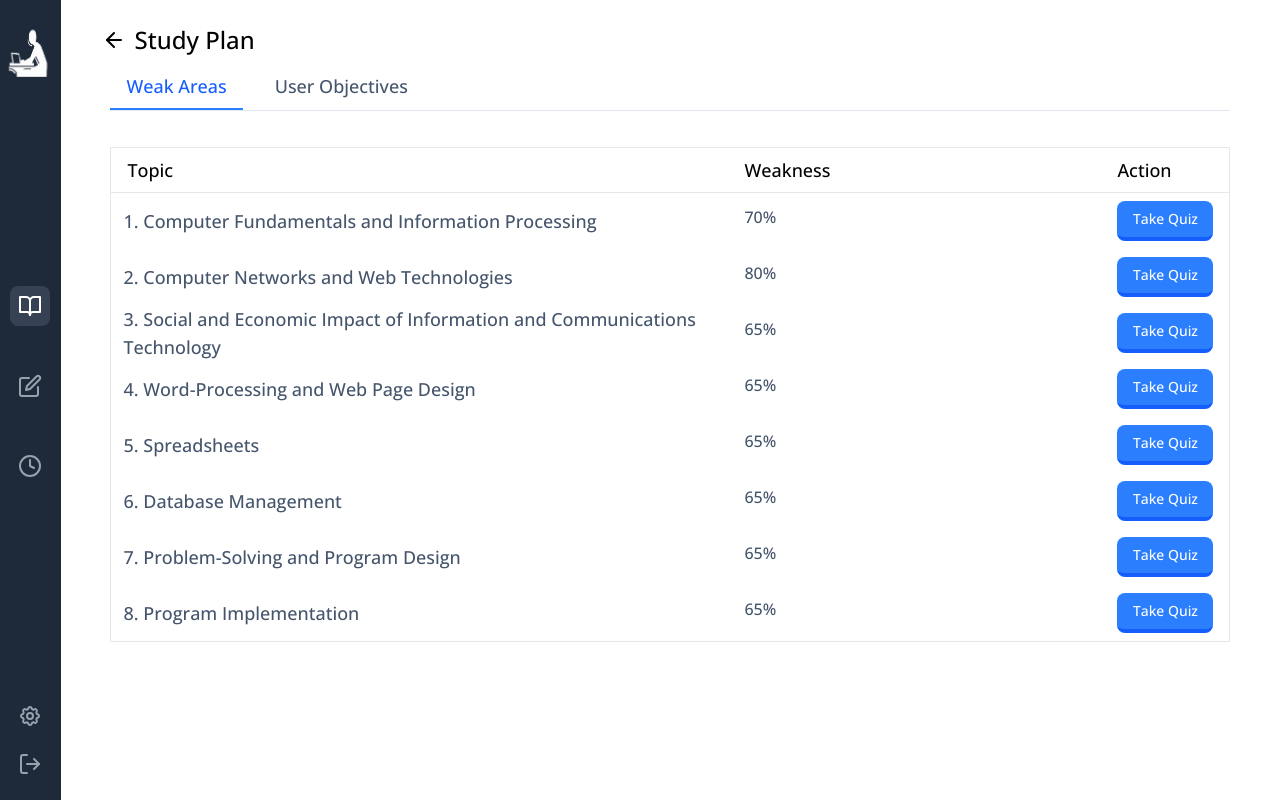
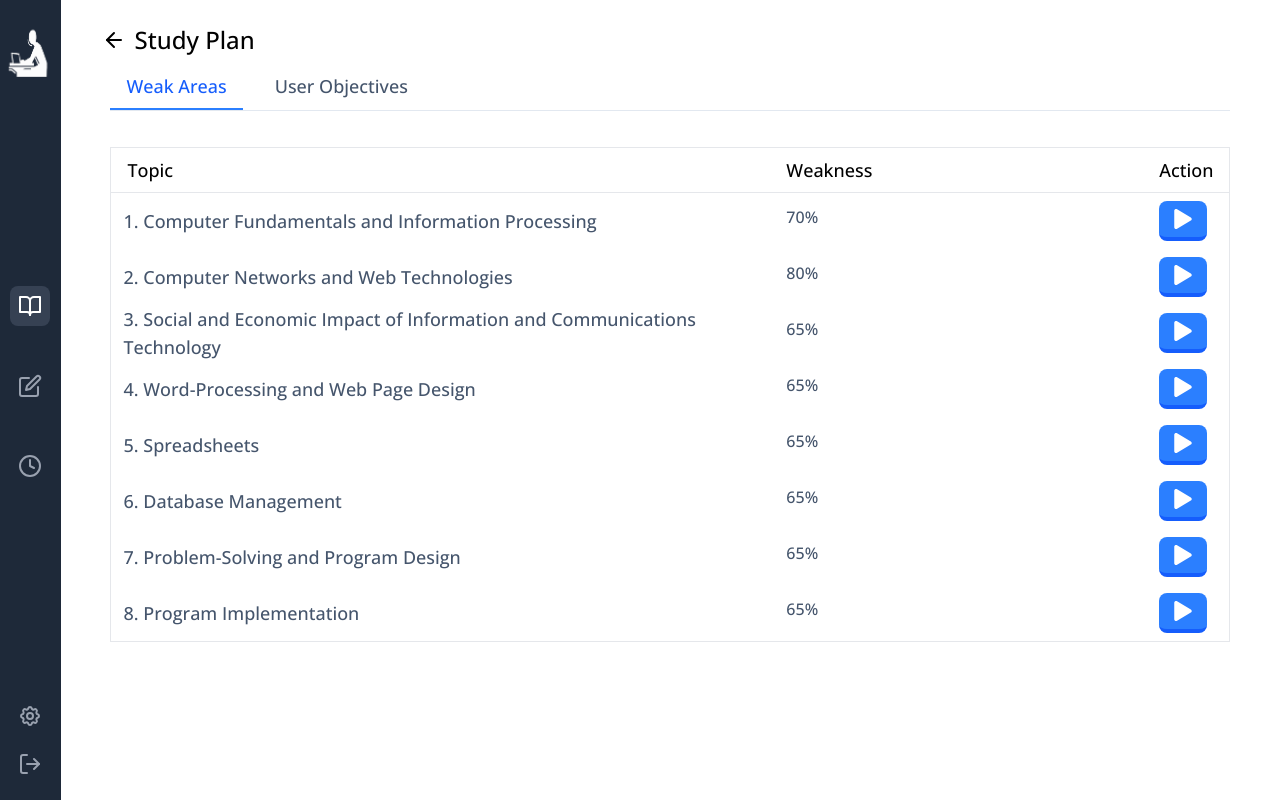
Before and after one commit to JamarTG/capstone, a React (Vite) app in the folder frontend/: page / in a window 1280 px wide. Built offline with nearby package versions, Linux system fonts and the light colour scheme.

Commit message:
Add Size to Buttons

```diff
--- a/frontend/src/components/ui/button.tsx
+++ b/frontend/src/components/ui/button.tsx
@@ -6,17 +6,19 @@ interface ButtonProps {
   variant: "primary" | "secondary";
   className?: string;
   type?: "submit" | "reset" | "button" | undefined;
+  size?: "sm" | "md" | "lg";
 }
 
-const Button: React.FC<ButtonProps> = ({ children, variant, onClick, className = "", type = undefined }) => {
+const Button: React.FC<ButtonProps> = ({ children, variant, onClick, className = "", type = undefined, size = "md" }) => {
   const baseClasses =
-    "w-24 h-10 flex justify-center items-center gap-1 cursor-pointer transition-all text-sm px-2 py-2 rounded-lg border-b-[4px] hover:brightness-110 hover:-translate-y-[1px] hover:border-b-[6px] active:border-b-[2px] active:brightness-90 active:translate-y-[2px]";
+    "flex justify-center items-center gap-1 cursor-pointer transition-all text-lg px-2 py-2 rounded-lg border-b-[4px] hover:brightness-110 hover:-translate-y-[1px] hover:border-b-[6px] active:border-b-[2px] active:brightness-90 active:translate-y-[2px]";
   const variantClasses = variant === "primary" ? "bg-blue-500 text-white border-blue-600" : "bg-slate-200 text-black border-gray-600";
+  const sizeClasses = size === "sm" ? "w-12 h-10" : size === "lg" ? "w-32 h-12" : "w-24 h-10";
 
   return (
     <button
       onClick={onClick}
-      className={`${baseClasses} ${variantClasses} ${className}`}
+      className={`${baseClasses} ${variantClasses} ${sizeClasses} ${className}`}
       type={type}
     >
       {children}
--- a/frontend/src/components/ui/card.tsx
+++ b/frontend/src/components/ui/card.tsx
@@ -3,14 +3,15 @@ import { ReactNode } from "react";
 interface CardProps {
   className?: string;
   children?: ReactNode;
-  onClick?: () => void
+  onClick?: () => void;
+  animateOnHover?: boolean;
 }
 
-const Card: React.FC<CardProps> = ({ children, className, onClick}) => {
+const Card: React.FC<CardProps> = ({ children, className, onClick, animateOnHover = false }) => {
   return (
     <div
-    onClick={onClick}
-      className={`$relative flex flex-col my-6 bg-white border-2 border-b-4 border-slate-200 rounded-lg w-96 transform transition-transform hover:scale-105 perspective-1000 ${className}`}
+      onClick={onClick}
+      className={`relative flex flex-col my-6 bg-white border-2 border-b-4 border-slate-200 rounded-lg w-96 h-40 transform transition-transform ${animateOnHover ? "hover:scale-105" : ""} perspective-1000 ${className}`}
     >
       {children}
     </div>
--- a/frontend/src/components/ui/select-dropdown.tsx
+++ b/frontend/src/components/ui/select-dropdown.tsx
@@ -6,7 +6,7 @@ const SelectDropdown: React.FC<SelectDropdownProps> = ({ options }) => {
   return (
     <div className="flex flex-col">
       <label className="text-slate-600 text-lg">Sort on:</label>
-      <select className="relative flex flex-col my-6 p-3 pr-2 bg-white border-2 border-b-4 border-slate-200 rounded-lg w-96 transform transition-transform hover:scale-105 perspective-1000 focus:outline-none">
+      <select className="relative flex flex-col my-6 p-3 pr-2 bg-white border-2 border-b-4 border-slate-200 rounded-lg w-96 transform transition-transform perspective-1000 focus:outline-none">
         {options.map((option: string, index: number) => {
           return (
             <option
--- a/frontend/src/components/weak-area-table.tsx
+++ b/frontend/src/components/weak-area-table.tsx
@@ -1,7 +1,8 @@
 import { getWeaknessColor } from "../utils";
 import { WeakArea } from "../types/study-plan";
 import Button from "./ui/button";
-
+import { FaPlay } from "react-icons/fa";
+import { FaQuestion } from "react-icons/fa";
 interface WeakAreaTableProps {
   weakAreas: WeakArea[];
   onRetakeQuiz: (topic: string) => void;
@@ -38,10 +39,13 @@ const WeakAreaTable: React.FC<WeakAreaTableProps> = ({ weakAreas, onRetakeQuiz }
               </td>
               <td className="py-1 px-4 ">
                 <Button
+                className="w-8"
+                size="sm"
                   variant="primary"
                   onClick={() => onRetakeQuiz(area.topic)}
                 >
-                  Take Quiz
+                  {/* <FaQuestion /> */}
+                  <FaPlay size={"md"} />
                 </Button>
               </td>
             </tr>
--- a/frontend/src/pages/quiz.tsx
+++ b/frontend/src/pages/quiz.tsx
@@ -28,7 +28,7 @@ const QuizPage = () => {
       <div className="p-6  w-full">
         {!selectedSection ? (
           <div>
-            <h2 className="text-xl font-bold mb-4">Select a Topic</h2>
+
             <div className="grid grid-cols-1 sm:grid-cols-2 md:grid-cols-3 lg:grid-cols-4 gap-4">
               {topics.map((topic) => (
                 <Card
@@ -42,10 +42,10 @@ const QuizPage = () => {
                     </div>
                     <h2 className="text-sm font-bold">{topic.name}</h2>
                   </div>
-                  <hr className="bg-red-700" />
-                  <i className="text-slate-700 h-full mt-4 text-left text-sm">
+                  <hr className="text-red-600"/>
+                  <p className="text-slate-700 flex justify-center items-center h-1/2 text-left text-sm">
                     {topic.description}
-                  </i>
+                  </p>
 
                 </Card>
               ))}
```
